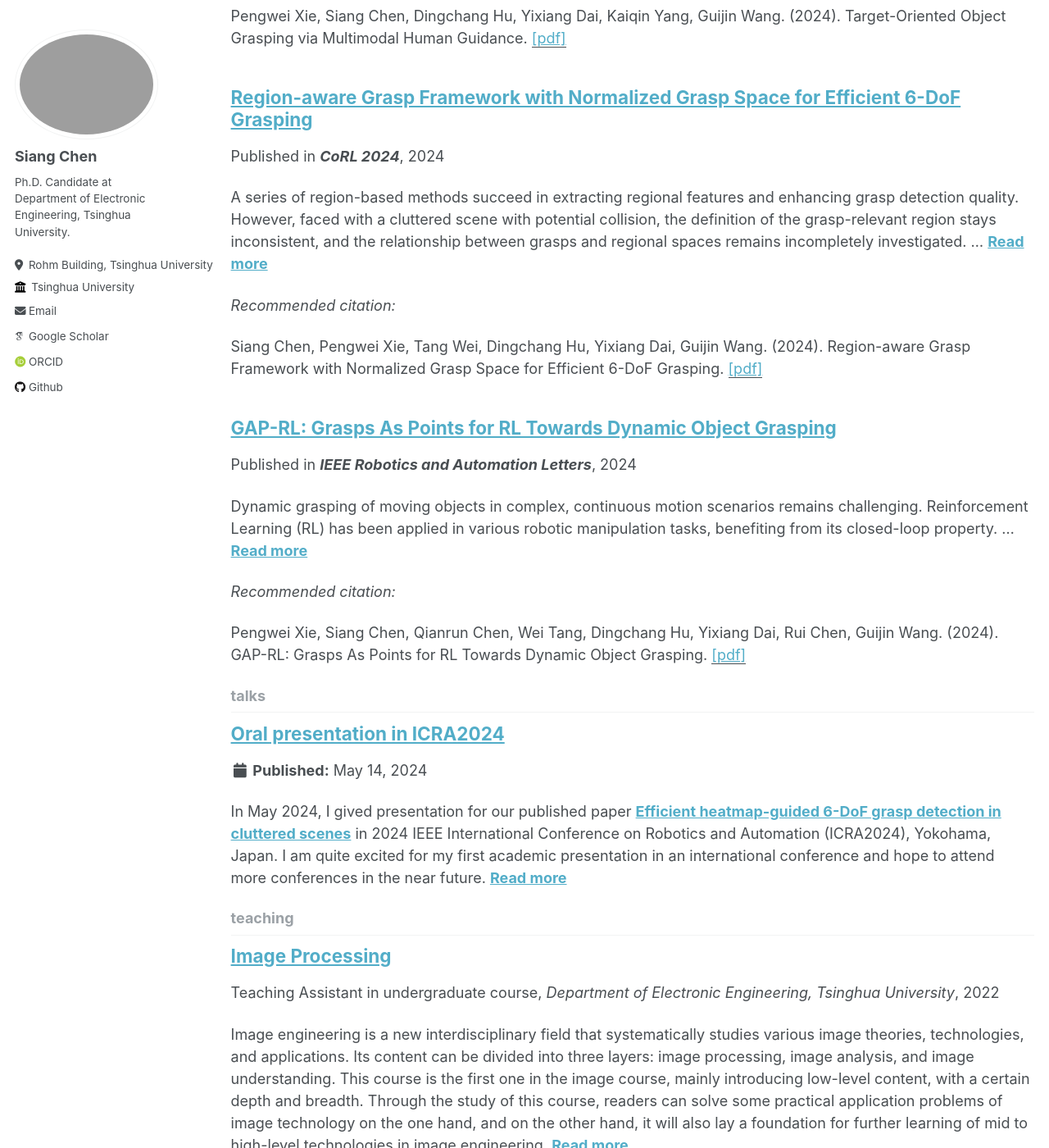
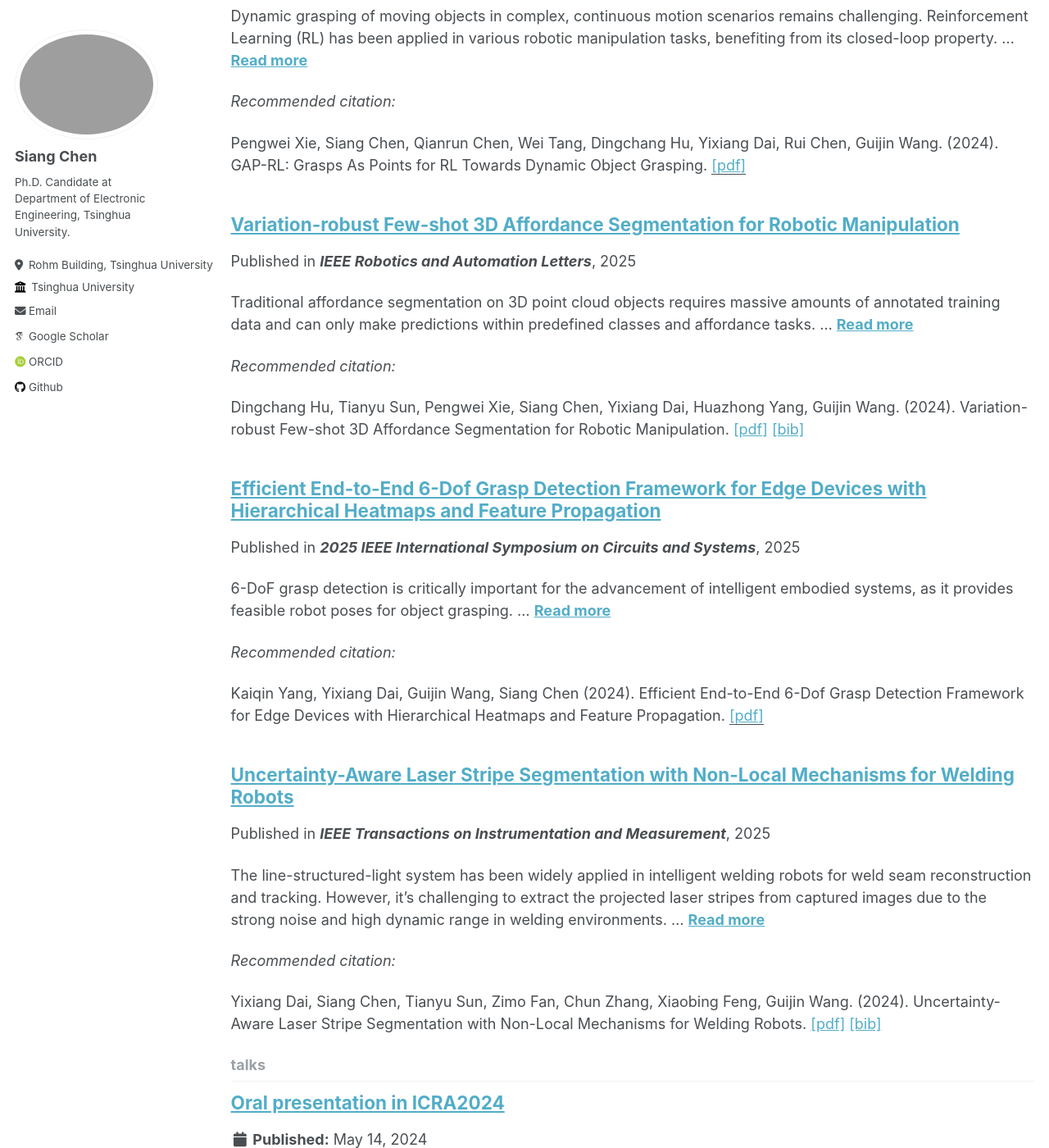
Before and after one commit to ChenThree/ChenThree.github.io, a Jekyll site: the page built from _pages/collection-archive.html, in a window 1280 px wide and 1400 px high, scrolled down 3615 px. Shown: the whole window at 82% size. Built offline with Jekyll 4.4.1, drawn with Linux system fonts in a browser that asks for light colours; some web fonts are replaced; some of the changed text lies outside the part shown.

Commit message:
[update] papers

```diff
--- a/_publications/2024-03-14-Uncertainty-8.md
+++ /dev/null
@@ -1,15 +0,0 @@
----
-title: "Uncertainty-Aware Laser Stripe Segmentation with Non-Local Mechanisms for Welding Robots"
-collection: publications
-permalink: /publication/2024-03-14-Uncertainty-8
-excerpt: "The line-structured-light system has been widely applied in intelligent welding robots for weld seam reconstruction and tracking. However, it's challenging to extract the projected laser stripes from captured images due to the strong noise and high dynamic range in welding environments. ..."
-date: 2024-03-14
-venue: under review
-# paperurl:
-# paperurltext: '[pdf]'
-# paperbibtex:
-citation: 'Yixiang Dai, Siang Chen, Tianyu Sun, Zimo Fan, Chun Zhang, Xiaobing Feng, Guijin Wang. (2024). Uncertainty-Aware Laser Stripe Segmentation with Non-Local Mechanisms for Welding Robots.'
----
-## Abstract
-
-The line-structured-light system has been widely applied in intelligent welding robots for weld seam reconstruction and tracking. However, it's challenging to extract the projected laser stripes from captured images due to the strong noise and high dynamic range in welding environments. In this work, we propose an uncertainty-aware non-local laser stripe segmentation network(UNLS-Net) to accurately extract laser stripes under real-world challenging welding scenes. The uncertainty-aware policy is designed to refine the coarse results based on epistemic-aleatoric combined uncertainty maps. Further a non-local module is presented to increase spatial correlation, thus maintaining the laser continuity. Experiments are conducted on our large-scale and shape-various laser stripe dataset captured from real-world welding scenarios, which containing 3,136 welding images. Compared with previous segmentation networks applied in this task, our method achieves significantly better performance and can make a trade-off between effectiveness and efficiency by changing the uncertainty iterations during inference.
--- /dev/null
+++ b/_publications/2025-01-01-FewshotAff-12.md
@@ -0,0 +1,15 @@
+---
+title: "Variation-robust Few-shot 3D Affordance Segmentation for Robotic Manipulation"
+collection: publications
+permalink: /publication/2025-01-01-FewshotAff
+excerpt: "Traditional affordance segmentation on 3D point cloud objects requires massive amounts of annotated training data and can only make predictions within predefined classes and affordance tasks. ..."
+date: 2025-01-01
+venue: 'IEEE Robotics and Automation Letters'
+paperurl: 'https://ieeexplore.ieee.org/abstract/document/10819648/'
+paperurltext: '[pdf]'
+paperbibtex: 'https://scholar.googleusercontent.com/scholar.bib?q=info:ineQvD0GbWEJ:scholar.google.com/&output=citation&scisdr=ClE57TGEEJW3oGuqyLk:AFWwaeYAAAAAZ9Ks0Lm0i8AWM7u2mvL4zMvFOLc&scisig=AFWwaeYAAAAAZ9Ks0MW-FMEBW_vaePxJTPEBJlo&scisf=4&ct=citation&cd=-1&hl=en'
+citation: 'Dingchang Hu, Tianyu Sun, Pengwei Xie, Siang Chen, Yixiang Dai, Huazhong Yang, Guijin Wang. (2024). Variation-robust Few-shot 3D Affordance Segmentation for Robotic Manipulation.'
+---
+## Abstract
+
+Traditional affordance segmentation on 3D point cloud objects requires massive amounts of annotated training data and can only make predictions within predefined classes and affordance tasks. To overcome these limitations, we propose a variation-robust few-shot 3D affordance segmentation network (VRNet) for robotic manipulation, which requires only several affordance annotations for novel object classes and manipulation tasks. In particular, we design an orientation-tolerant feature extractor to address pose variation between support and query point cloud objects, and present a multi-scale label propagation algorithm for variation in completeness. Extensive experiments on affordance datasets show that VRNet provides the best segmentation performance compared with previous works. Moreover, experiments in real robotic scenarios demonstrate the generalization ability of our method.
--- /dev/null
+++ b/_publications/2025-01-21-E3GNet-13.md
@@ -0,0 +1,15 @@
+---
+title: "Efficient End-to-End 6-Dof Grasp Detection Framework for Edge Devices with Hierarchical Heatmaps and Feature Propagation"
+collection: publications
+permalink: /publication/2025-01-21-E3GNet-13
+excerpt: "6-DoF grasp detection is critically important for the advancement of intelligent embodied systems, as it provides feasible robot poses for object grasping. ..."
+date: 2025-01-21
+venue: '2025 IEEE International Symposium on Circuits and Systems'
+paperurl: 'https://arxiv.org/pdf/2410.22980'
+paperurltext: '[pdf]'
+# paperbibtex: 'https://scholar.googleusercontent.com/scholar.bib?q=info:ineQvD0GbWEJ:scholar.google.com/&output=citation&scisdr=ClE57TGEEJW3oGuqyLk:AFWwaeYAAAAAZ9Ks0Lm0i8AWM7u2mvL4zMvFOLc&scisig=AFWwaeYAAAAAZ9Ks0MW-FMEBW_vaePxJTPEBJlo&scisf=4&ct=citation&cd=-1&hl=en'
+citation: 'Kaiqin Yang, Yixiang Dai, Guijin Wang, Siang Chen (2024). Efficient End-to-End 6-Dof Grasp Detection Framework for Edge Devices with Hierarchical Heatmaps and Feature Propagation.'
+---
+## Abstract
+
+6-DoF grasp detection is critically important for the advancement of intelligent embodied systems, as it provides feasible robot poses for object grasping. Various methods have been proposed to detect 6-DoF grasps through the extraction of 3D geometric features from RGBD or point cloud data. However, most of these approaches encounter challenges during real robot deployment due to their significant computational demands, which can be particularly problematic for mobile robot platforms, especially those reliant on edge computing devices. This paper presents an Efficient End-to-End Grasp Detection Network (E3GNet) for 6-DoF grasp detection utilizing hierarchical heatmap representations. E3GNet effectively identifies high-quality and diverse grasps in cluttered real-world environments. Benefiting from our end-to-end methodology and efficient network design, our approach surpasses previous methods in model inference efficiency and achieves real-time 6-Dof grasp detection on edge devices. Furthermore, real-world experiments validate the effectiveness of our method, achieving a satisfactory 94% object grasping success rate.
--- /dev/null
+++ b/_publications/2025-03-03-Uncertainty-8.md
@@ -0,0 +1,15 @@
+---
+title: "Uncertainty-Aware Laser Stripe Segmentation with Non-Local Mechanisms for Welding Robots"
+collection: publications
+permalink: /publication/2025-03-03-Uncertainty-8
+excerpt: "The line-structured-light system has been widely applied in intelligent welding robots for weld seam reconstruction and tracking. However, it's challenging to extract the projected laser stripes from captured images due to the strong noise and high dynamic range in welding environments. ..."
+date: 2025-03-03
+venue: 'IEEE Transactions on Instrumentation and Measurement'
+paperurl: 'https://ieeexplore.ieee.org/abstract/document/10909245'
+paperurltext: '[pdf]'
+paperbibtex: 'https://scholar.googleusercontent.com/scholar.bib?q=info:SFp2QPOltrgJ:scholar.google.com/&output=citation&scisdr=ClE57TGEEJW3oGuqmOM:AFWwaeYAAAAAZ9KsgOOnk_82Ipi0TYoKyIuQifM&scisig=AFWwaeYAAAAAZ9KsgGvo-sIw4ZdssjBzTJIz_GQ&scisf=4&ct=citation&cd=-1&hl=en'
+citation: 'Yixiang Dai, Siang Chen, Tianyu Sun, Zimo Fan, Chun Zhang, Xiaobing Feng, Guijin Wang. (2024). Uncertainty-Aware Laser Stripe Segmentation with Non-Local Mechanisms for Welding Robots.'
+---
+## Abstract
+
+The line-structured-light system has been widely adopted for weld seam reconstruction and tracking in intelligent welding robots. However, extracting projected laser stripes from captured images remains a significant challenge due to the presence of intense noises in welding environments. In this work, we propose an uncertainty-aware non-local laser stripe segmentation network(UNLS-Net) to achieve precise laser stripe extraction under real-world, challenging welding conditions. The proposed framework designs an uncertainty-aware policy that refines coarse segmentation results using combined epistemic-aleatoric uncertainty maps. Additionally, non-local attention modules are incorporated to enhance spatial correlation, thereby preserving the continuity of laser stripes. Comprehensive experiments are conducted on our large-scale, shape-diverse laser stripe dataset comprising 3,136 welding images with varying weld seam geometries, sizes, and noise profiles. The proposed method demonstrates superior performance compared to existing segmentation approaches, achieving significant improvements in both laser stripe continuity and denoising effectiveness.
```
Also changed, not shown: _pages/about.md (+7 -1 lines), _publications/2024-08-06-FewshotAff-12.md (deleted, +0 -15 lines).
